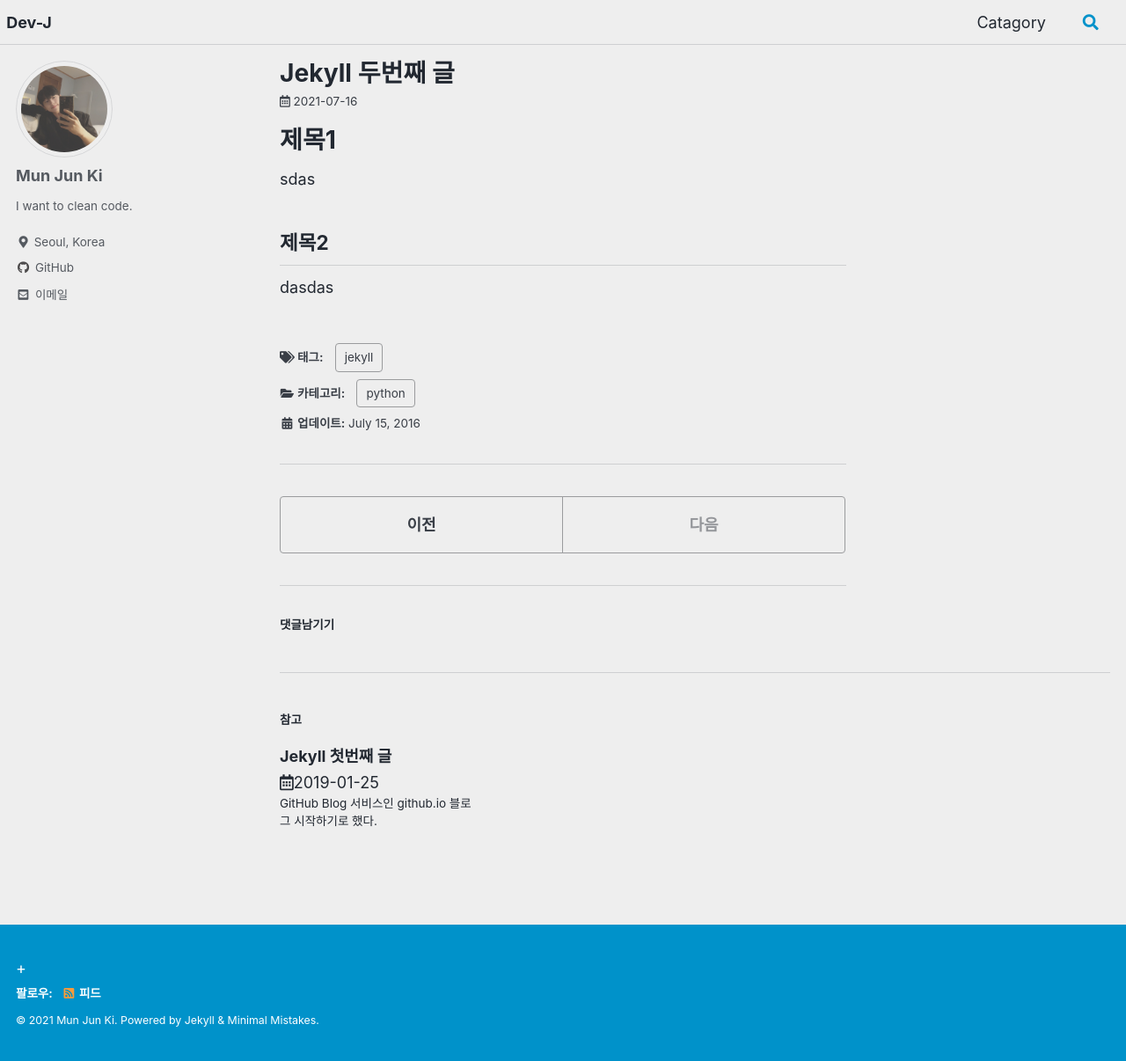
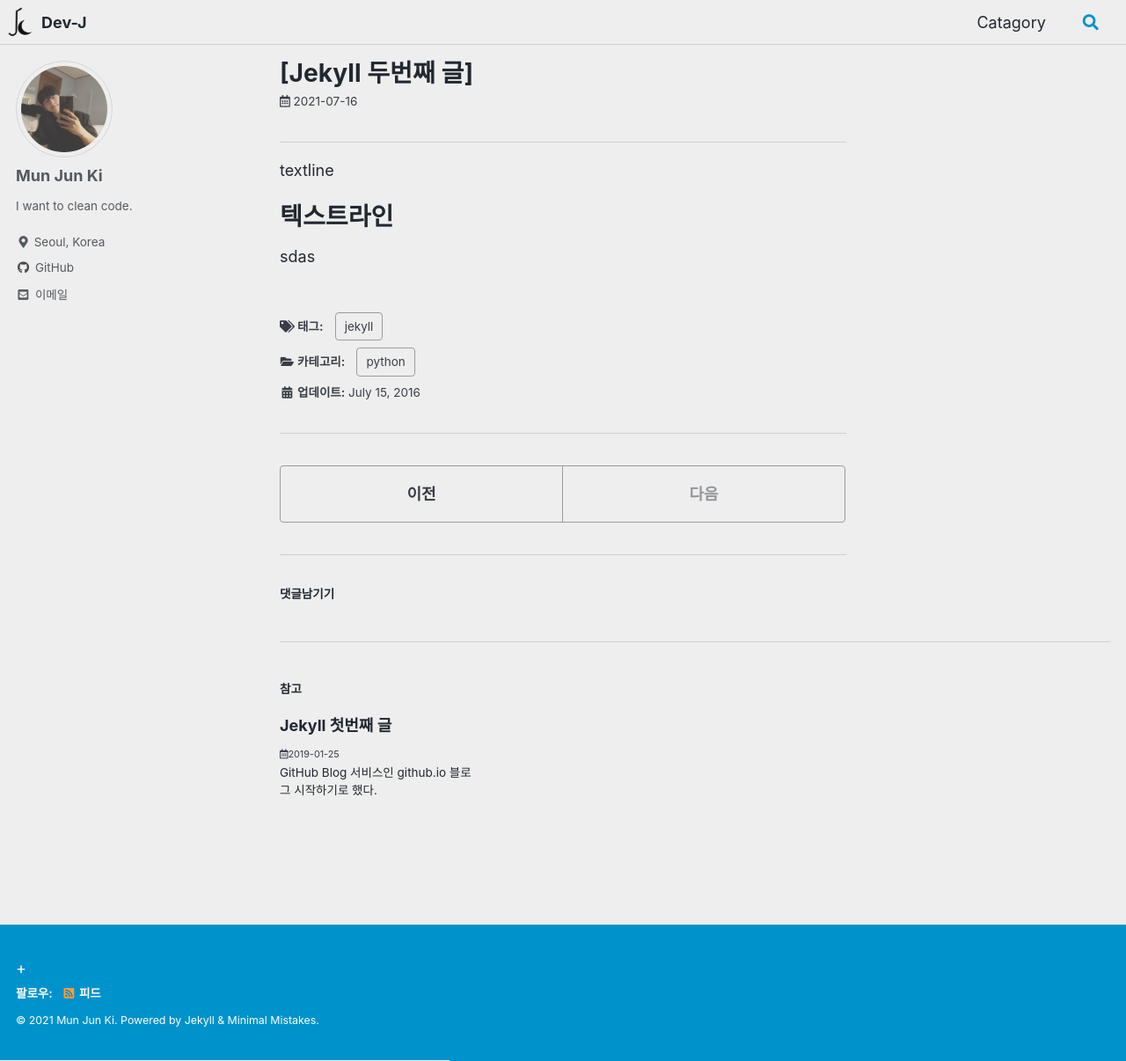
Before and after one commit to moo-on/moo-on.github.io, a Jekyll site: the page built from _posts/2021-07-16-secondPost.md, in a window 1280 px wide and 1206 px high. Shown: the whole window at 88% size. Built offline with Jekyll 4.4.1, drawn with Linux system fonts in a browser that asks for light colours; cached includes are drawn as plain includes; comment, search, counter and statistics services are not loaded.

Commit message:
reduce page__meta

```diff
--- a/_config.yml
+++ b/_config.yml
@@ -25,7 +25,7 @@
 baseurl                  : # the subpath of your site, e.g. "/blog"
 repository               : "moo-on/blogComments"
 teaser                   : # path of fallback teaser image, e.g. "/assets/images/500x300.png"
-logo                     : #"/assets/images/logo.png"
+logo                     : "/assets/images/logo.png"
 masthead_title           : # overrides the website title displayed in the masthead, use " " for no title
 # breadcrumbs            : false # true, false (default)
 words_per_minute         : 200
@@ -285,5 +285,5 @@
       author_profile: true
       read_time: true
       comments: true
-      share: true
+      share: false
       related: true
--- a/_includes/archive-single.html
+++ b/_includes/archive-single.html
@@ -26,7 +26,7 @@
     </h2>
     <!--{% include page__meta.html type=include.type %}-->
     {% if post.date %}
-      <span class="page__date"><i class="far fa-calendar-alt" aria-hidden="true"></i>{{ post.date | date: "%Y-%m-%d" }}</span>
+      <span class="page__meta"><i class="far fa-calendar-alt" aria-hidden="true"></i>{{ post.date | date: "%Y-%m-%d" }}</span>
     {% endif %}
     {% if post.excerpt %}<p class="archive__item-excerpt" itemprop="description">{{ post.excerpt | markdownify | strip_html | truncate: 160 }}</p>{% endif %}
   </article>
--- a/_posts/2021-07-16-secondPost.md
+++ b/_posts/2021-07-16-secondPost.md
@@ -1,16 +1,17 @@
 ---
 date: 2021-07-16
 
-title: "Jekyll 두번째 글"
-excerpt: "두번쨰 포스트당."
+title: "[Jekyll 두번째 글]"
+excerpt: ""
 
 categories: python
 tags: jekyll
 
 last_modified_at : 2016-07-15
 ---
+---
 
-# 제목1
+
+textline
+#  텍스트라인
 sdas
-## 제목2
-dasdas
```
Also changed, not shown: assets/images/logo.png.
